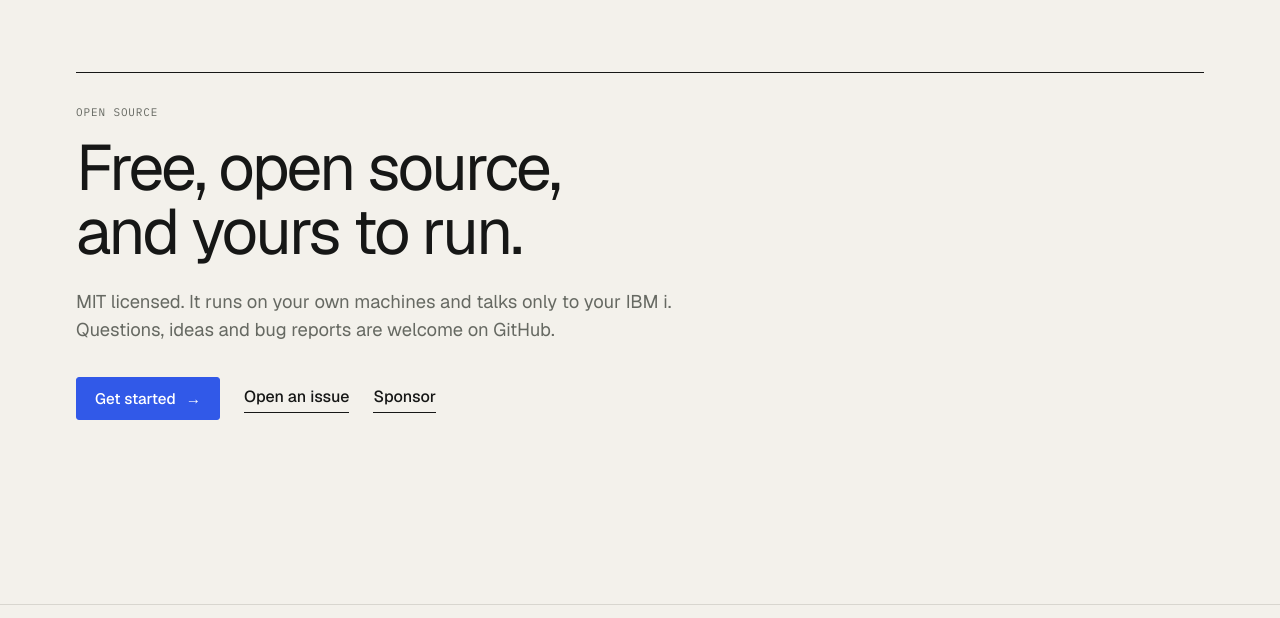
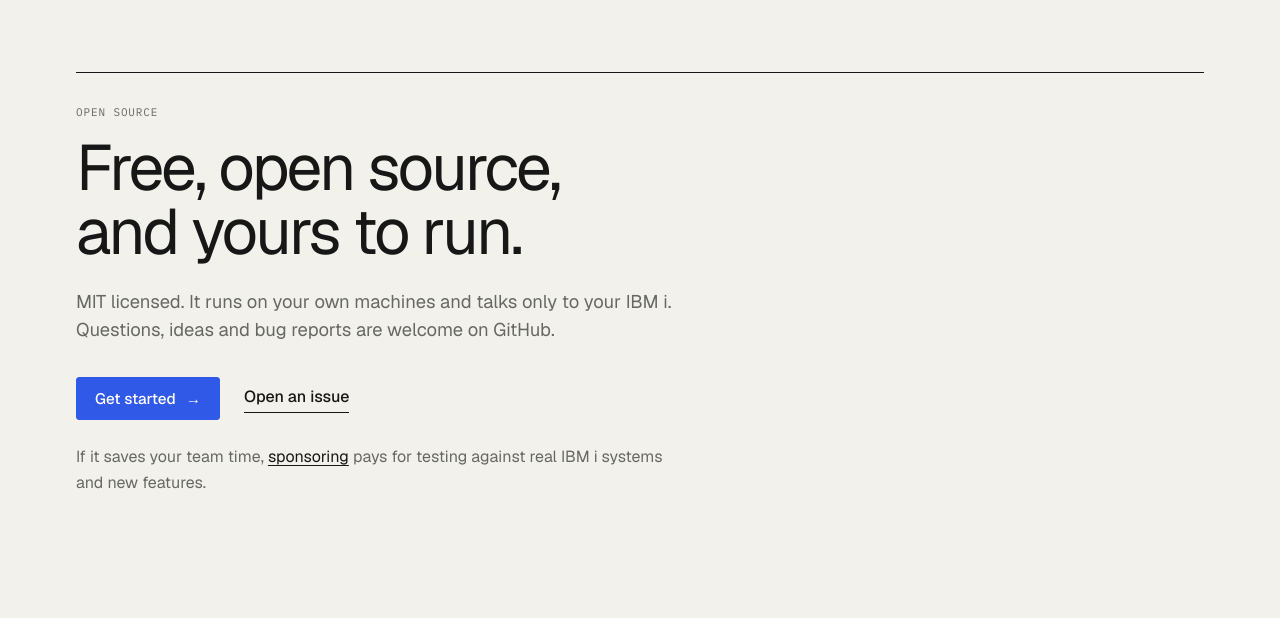
Before and after one commit to Strom-Capital/mcp-server-db2i, an Astro site in the folder site/: page / in a window 1280 px wide. Shown: the part 6493-7111 px from the top of the page. Built offline with nearby package versions, Linux system fonts and the light colour scheme; Astro itself is replaced by a stand-in of ours; no server answers; a script that the page names is missing.

Commit message:
chore: sponsor link in npm fund, and a reason to sponsor on the site
- package.json: funding points to GitHub Sponsors, so npm fund lists it.
- FUNDING.yml: GitHub Sponsors only.
- Homepage: one sentence on what sponsoring pays for, in place of the
  bare Sponsor link.

```diff
--- a/package.json
+++ b/package.json
@@ -43,6 +43,10 @@
     "url": "https://github.com/Strom-Capital/mcp-server-db2i/issues"
   },
   "homepage": "https://db2i-mcp.com",
+  "funding": {
+    "type": "github",
+    "url": "https://github.com/sponsors/Strom-Capital"
+  },
   "dependencies": {
     "@modelcontextprotocol/node": "^2.1.0",
     "@modelcontextprotocol/server": "^2.1.0",
--- a/site/src/pages/index.astro
+++ b/site/src/pages/index.astro
@@ -44,8 +44,11 @@ const latest = (await getPosts()).slice(0, 3);
           <div class="btn-row">
             <a class="btn btn--primary" href={links.quickstart}>Get started <span aria-hidden="true">→</span></a>
             <a class="link-rule" href={links.issues}>Open an issue</a>
-            <a class="link-rule" href={links.sponsor}>Sponsor</a>
           </div>
+          <p class="sponsor">
+            If it saves your team time, <a href={links.sponsor}>sponsoring</a> pays for testing against real IBM i
+            systems and new features.
+          </p>
         </div>
       </div>
     </div>
@@ -56,4 +59,5 @@ const latest = (await getPosts()).slice(0, 3);
   .head { display: flex; align-items: end; justify-content: space-between; gap: var(--space-4); flex-wrap: wrap; }
   .cta { border-top: 1px solid var(--line-strong); padding-top: var(--space-6); margin-bottom: 0; }
   .cta .btn-row { margin-top: var(--space-6); }
+  .sponsor { margin: var(--space-5) 0 0; color: var(--muted); max-width: 56ch; }
 </style>
```
Also changed, not shown: .github/FUNDING.yml, 1 other file.
